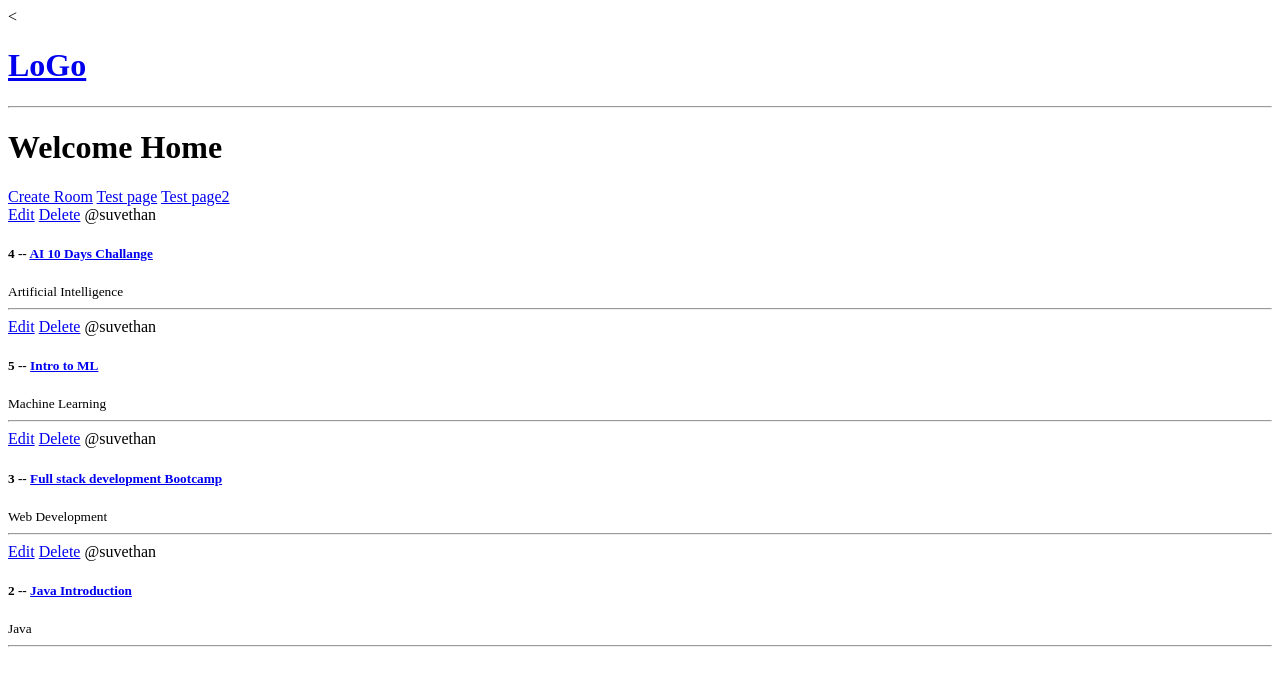
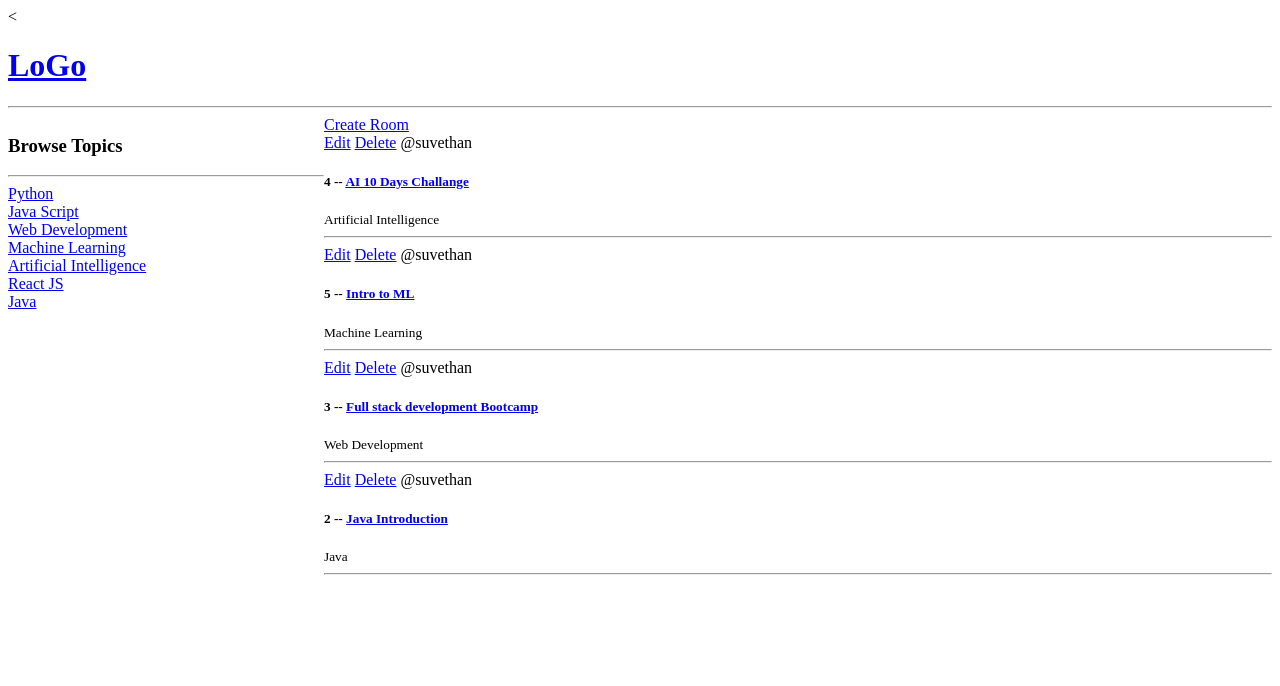
Before and after one commit to shansuvethan18/Django-learn, a Django app: page /test/home/ in a window 1280 px wide. Shown: the top 686 px of the page. Run offline with Django 5.2, Linux system fonts and the light colour scheme; data comes from the database, SQL or seed files in the repository.

Commit message:
search functionality part-1

```diff
--- a/test_app/templates/test_app/home.html
+++ b/test_app/templates/test_app/home.html
@@ -1,13 +1,30 @@
 {% extends "main.html" %} {% block content %}
-<h1>Welcome Home</h1>
 
-<div>
+<style>
+  .home-container {
+    display: grid;
+    grid-template-columns: 1fr 3fr;
+  }
+</style>
+
+<div class="home-container">
+  <div>
+    <h3>Browse Topics</h3>
+    <hr />
+    {% for topic in topics %}
+    <div>
+      <a href="{% url 'home' %}?q={{topic.name}}">{{topic.name}}</a>
+    </div>
+
+    {% endfor %}
+  </div>
+
   <div>
     <a href="{% url 'create-room' %}">Create Room</a>
+    {% comment %}
     <a href="{% url 'sample' %}">Test page</a>
     <a href="{% url 'sample2' %}">Test page2</a>
-
-    {% for room in rooms %}
+    {% endcomment %} {% for room in rooms %}
     <div>
       <a href="{% url 'update-room' room.id %}">Edit</a>
       <a href="{% url 'delete-room' room.id %}">Delete</a>
@@ -24,4 +41,5 @@
     {% endfor %}
   </div>
 </div>
+
 {% endblock content %}
--- a/test_app/views.py
+++ b/test_app/views.py
@@ -1,6 +1,6 @@
 from django.shortcuts import render,redirect
 from django.http import HttpResponse
-from .models import Room
+from .models import Room,Topic
 from .forms import RoomForm
 # rooms = [
 #     {'id':1,'name':'Lets learn Python!'},
@@ -11,7 +11,8 @@ from .forms import RoomForm
 # Create your views here.
 def home(request):
     rooms = Room.objects.all()
-    context = {'rooms':rooms}
+    topics = Topic.objects.all()
+    context = {'rooms':rooms, 'topics': topics}
     return render(request, 'test_app/home.html', context)
 
 def room(request,pk):
```
